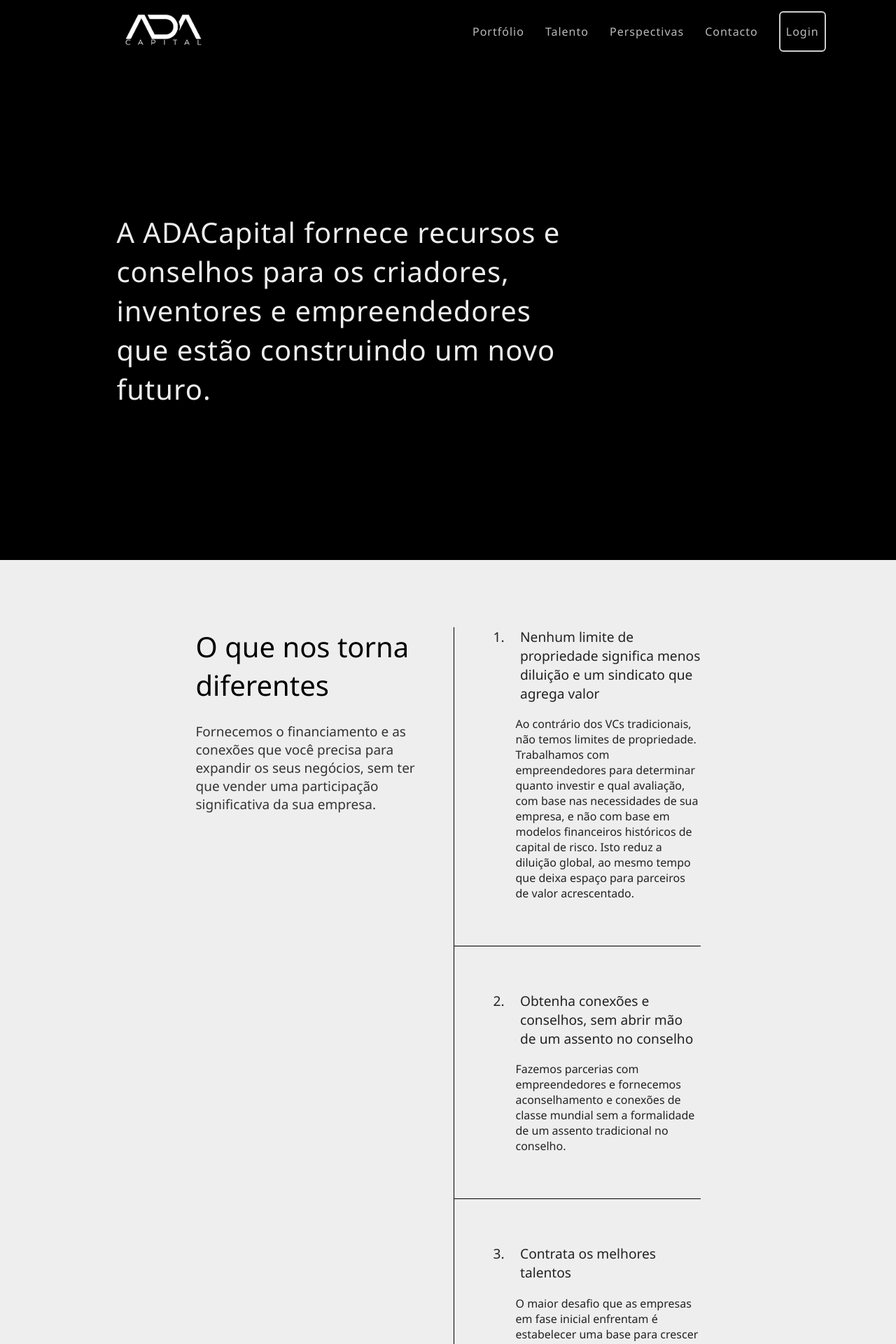
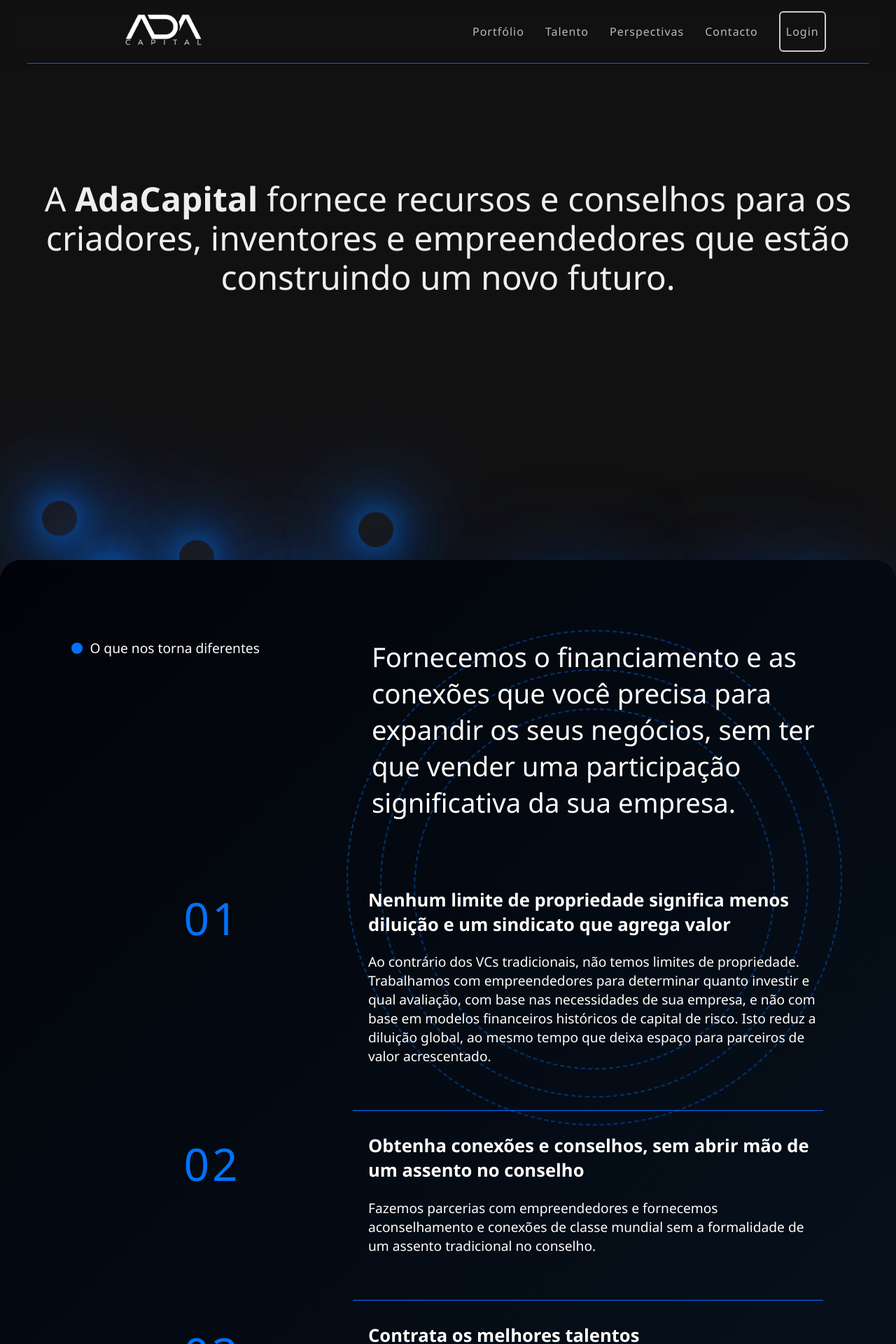
Before and after one commit to AdacapitalSergio/ADACapital, a React (Vite) app: page / in a window 1280 px wide. Shown: the top 1920 px of the page at 70% size. Built offline with nearby package versions, Linux system fonts and the light colour scheme.

Commit message:
Reestruturei o layout

```diff
--- a/package.json
+++ b/package.json
@@ -10,6 +10,7 @@
     "preview": "vite preview"
   },
   "dependencies": {
+    "framer-motion": "^12.6.2",
     "react": "^18.3.1",
     "react-dom": "^18.3.1",
     "react-router-dom": "^7.4.0"
--- /dev/null
+++ b/src/components/Animacao/Animacao.jsx
@@ -0,0 +1,20 @@
+import "./AnimacaoStyle.css"
+const Animacao = () => {
+    return (
+        <>
+            <div className="section wrapper">
+                <span></span>
+                <span></span>
+                <span></span>
+                <span></span>
+                <span></span>
+                <span></span>
+                <span></span>
+                <span></span>
+                <span></span>
+                <span></span>
+            </div>
+        </>
+    )
+}
+export default Animacao;
--- /dev/null
+++ b/src/components/Animacao/AnimacaoStyle.css
@@ -0,0 +1,91 @@
+body {
+    background: #111;
+    height: 100vh;
+}
+
+.wrapper span {
+    position: fixed;
+    bottom: -180px;
+    height: 50px;
+    width: 50px;
+    z-index: -1;
+    background-color: #18191f;
+    box-shadow: 0 0 50px #0072ff,
+                0 0 100px #0072ff,
+                0 0 150px #0072ff,
+                0 0 200px #0072ff;
+    animation: animate 20s linear infinite;
+    border-radius: 50%;
+}
+
+.wrapper span:nth-child(1) {
+    left: 60px;
+    animation-delay: 0.6s;
+}
+
+.wrapper span:nth-child(2) {
+    left: 10%;
+    animation-delay: 3s;
+    width: 60px;
+    height: 60px;
+}
+
+.wrapper span:nth-child(3) {
+    left: 20%;
+    animation-delay: 2s;
+}
+
+.wrapper span:nth-child(4) {
+    left: 30%;
+    animation-delay: 5s;
+    width: 80px;
+    height: 80px;
+}
+
+.wrapper span:nth-child(5) {
+    left: 40%;
+    animation-delay: 1s;
+}
+
+.wrapper span:nth-child(6) {
+    left: 50%;
+    animation-delay: 7s;
+}
+
+.wrapper span:nth-child(7) {
+    left: 60%;
+    animation-delay: 6s;
+    width: 100px;
+    height: 100px;
+}
+
+.wrapper span:nth-child(8) {
+    left: 70%;
+    animation-delay: 8s;
+}
+
+.wrapper span:nth-child(9) {
+    left: 80%;
+    animation-delay: 6s;
+    width: 90px;
+    height: 90px;
+}
+
+.wrapper span:nth-child(10) {
+    left: 90%;
+    animation-delay: 4s;
+}
+
+@keyframes animate {
+    0% {
+        transform: translateY(0);
+        opacity: 1;
+    }
+    80% {
+        opacity: .7;
+    }
+    100% {
+        transform: translateY(-800px) rotate(360deg);
+        opacity: 0;
+    }
+}
--- a/src/components/Footer/FooterStyle.css
+++ b/src/components/Footer/FooterStyle.css
@@ -7,7 +7,7 @@
 .footer {
     width: 100%;
     min-height: 100px;
-    background-color: #000;
+    background-color: #020308;
 }
 
 .pFooter {
--- a/src/components/Header/Header.jsx
+++ b/src/components/Header/Header.jsx
@@ -1,42 +1,57 @@
-import React from "react";
+import React, { useEffect, useState } from "react";
 import logoAdaBranco from "../../imagens/logoAdaBranco.png";
 import { Link } from "react-router-dom";
-import './HeaderStyle.css';
+import "./HeaderStyle.css";
 
-export default function  Header() {
+export default function Header() {
+  const [navBackground, setNavBackground] = useState("transparent");
+
+  const getLuminance = (rgb) => {
+    const match = rgb.match(/\d+/g);
+    if (!match) return 0;
+
+    const [r, g, b] = match.map(Number);
+    return (0.299 * r + 0.587 * g + 0.114 * b) / 255;
+  };
+
+  useEffect(() => {
+    const handleScroll = () => {
+      const sections = document.querySelectorAll(".section");
+      let newBackground = "transparent";
+
+      sections.forEach((section) => {
+        const rect = section.getBoundingClientRect();
+        if (rect.top <= 90 && rect.bottom >= 90) {
+          const bgColor = window.getComputedStyle(section).backgroundColor;
+          const luminance = getLuminance(bgColor);
+
+          newBackground = luminance > 0.6 ? "rgba(0, 0, 0, 0.7)" : "transparent";
+        }
+      });
+
+      setNavBackground(newBackground);
+    };
+
+    window.addEventListener("scroll", handleScroll);
+    return () => window.removeEventListener("scroll", handleScroll);
+  }, []);
+
   return (
-        <nav className="navBar">
+    <>
+      <nav className="navBar" style={{ backgroundColor: navBackground }}>
         <Link to="/#">
           <img src={logoAdaBranco} alt="Logotipo da AdaCapital" className="logotipo" />
         </Link>
 
         <ul className="navList">
-                <li>
-                    <Link to="/#" className="navLi">
-                        Portfólio
-                    </Link>
-                </li>
-                <li>
-                    <Link to="/#" className="navLi">
-                        Talento
-                    </Link>
-                </li>
-                <li>
-                    <Link to="/#" className="navLi">
-                        Perspectivas
-                    </Link>
-                </li>
-                <li>
-                    <Link to="/#" className="navLi">
-                        Contacto
-                    </Link>
-                </li>
-                <li>
-                    <Link to="/#" className="navLi loginBorder">
-                        Login
-                    </Link>
-                </li>
+          <li><Link to="/#" className="navLi">Portfólio</Link></li>
+          <li><Link to="/#" className="navLi">Talento</Link></li>
+          <li><Link to="/#" className="navLi">Perspectivas</Link></li>
+          <li><Link to="/#" className="navLi">Contacto</Link></li>
+          <li><Link to="/#" className="navLi loginBorder">Login</Link></li>
         </ul>
       </nav>
-    )
+      <div className="borde_bottom"></div>
+    </>
+  );
 }
--- a/src/components/Header/HeaderStyle.css
+++ b/src/components/Header/HeaderStyle.css
@@ -8,11 +8,16 @@
     width: 100%;
     height: 90px;
     position: fixed;
-    background-color: #000;
     display: flex;
     align-items: center;
     z-index: 100;
     box-shadow: 0 0 8px rgba(0, 0, 0, 0.3);
+    backdrop-filter: blur(10px);
+    position: fixed;
+    top: 0;
+    left: 50%;
+    transform: translateX(-50%);
+    transition: background-color 0.6s ease-in-out;
 }
 
 .logotipo {
@@ -37,7 +42,9 @@
 }
 
 .navLi:hover {
-    color: #a82020;
+    color: #0072ff;
+    border-bottom: #0072ff solid 2px;
+    padding-bottom: 1rem;
 }
 
 .loginBorder {
@@ -45,3 +52,17 @@
     border-radius: 6px;
     padding: 1rem 0.5em;
 }
+
+.loginBorder:hover {
+    border: #0072ff solid 2px;
+}
+
+.borde_bottom {
+    width: 94%;
+    height: 0.5px;
+    background-color: #0072ff;
+    top: 90px;
+    position: fixed;
+    margin-left: 50%;
+    transform: translateX(-50%);
+}
--- a/src/components/InitHome/InitHome.jsx
+++ b/src/components/InitHome/InitHome.jsx
@@ -1,14 +1,15 @@
 import React from "react";
 import "./InitHomeStyle.css";
+import Animacao from "../Animacao/Animacao";
 
 export default function InitHome() {
     return (
-        <main className="mainInitHome">
-
+        <main className="section mainInitHome">
+            <Animacao />
             <aside className="asideInitHome">
 
                 <h1 className="h1InitHome">
-                    A ADACapital fornece recursos e conselhos para os criadores,
+                    A <strong><b>AdaCapital</b></strong> fornece recursos e conselhos para os criadores,
                     inventores e empreendedores que estão construindo um novo futuro.
                 </h1>
 
--- a/src/components/InitHome/InitHomeStyle.css
+++ b/src/components/InitHome/InitHomeStyle.css
@@ -7,19 +7,20 @@
 .mainInitHome {
     width: 100%;
     height: 100vh;
-    background-color: #000;
+    background-color: transparent;
 }
 
 .asideInitHome {
-    width: 51%;
-    margin-left: 13%;
+    width: 100%;
+    margin-left: 0;
 }
 
 .h1InitHome {
     color: #eee;
-    padding-top: 19rem;
-    font-size: 2.5rem;
-    font-weight: lighter;
+    padding-top: 16rem;
+    font-size: 3rem;
+    font-weight: 100;
     line-height: 3.5rem;
-    letter-spacing: 1px;
+    letter-spacing: 0;
+    text-align: center;
 }
--- a/src/components/SecondHome/SecondHome.jsx
+++ b/src/components/SecondHome/SecondHome.jsx
@@ -3,26 +3,28 @@ import './SecondHomeStyle.css'
 
 export default function SecondHome() {
     return (
-        <main className="mainSecondHome">
-            <aside className="asideLeftSecondHome">
+        <main className="section mainSecondHome">
+            <article className="articleSecondHome">
+                <div className="divtitle">
+                    <p className="spanCircle"></p>
                     <h1 className="asideLeftSecondHomeH1">O que nos torna diferentes</h1>
+                </div>
                 <p className="asideLeftSecondHomeP">
                     Fornecemos o financiamento e as conexões que você precisa para
                      expandir os seus negócios, sem ter que vender uma participação
                      significativa da sua empresa.
                 </p>
-            </aside>
+            </article>
 
-            <aside className="asideRightSecondHome">
-                <article className="articleSecondMain">
-                    <div className="divSecondMain">
-                        <span className="spanSecondMain">1.</span>
+            <article className="articleSecondHome">
+
+                <span className="spanSecondMain">01</span>
+
+                <div className="divArticleContent">
                     <h2 className="articleSecondMainH2">
                         Nenhum limite de propriedade significa menos
                         diluição e um sindicato que agrega valor
                     </h2>
-                    </div>
-
                     <p className="articleSecondMainP">
                         Ao contrário dos VCs tradicionais, não temos limites de propriedade.
                             Trabalhamos com empreendedores para determinar quanto investir e
@@ -31,54 +33,62 @@ export default function SecondHome() {
                             Isto reduz a diluição global, ao mesmo tempo que deixa espaço para
                             parceiros de valor acrescentado.
                     </p>
+                </div>
             </article>
 
-                <article className="articleSecondMain">
-                    <div className="divSecondMain marginTop">
-                        <span className="spanSecondMain">2.</span>
+            <article className="articleSecondHome">
+
+                <span className="spanSecondMain">02</span>
+
+                <div className="divArticleContent">
                     <h2 className="articleSecondMainH2">
                         Obtenha conexões e conselhos, sem abrir mão de
                         um assento no conselho
                     </h2>
-                    </div>
-
                     <p className="articleSecondMainP">
                         Fazemos parcerias com empreendedores e fornecemos aconselhamento e conexões
                         de classe mundial sem a formalidade de um assento tradicional no conselho.
                     </p>
+                </div>
             </article>
 
-                <article className="articleSecondMain">
-                    <div className="divSecondMain marginTop">
-                        <span className="spanSecondMain">3.</span>
+            <article className="articleSecondHome">
+
+                <span className="spanSecondMain">03</span>
+
+                <div className="divArticleContent">
                     <h2 className="articleSecondMainH2">
                         Contrata os melhores talentos
                     </h2>
-                    </div>
-
                     <p className="articleSecondMainP">
                         O maior desafio que as empresas em fase inicial enfrentam é estabelecer uma
                         base para crescer que se baseie no ADN único da empresa. Nossos Talent
                         Partners em tempo integral construíram os sistemas no Google e em outras
                         startups, e podem fazer isso por você.
                     </p>
+                </div>
             </article>
 
-                <article className="articleSecondMain noneBorderBotton">
-                    <div className="divSecondMain marginTop">
-                        <span className="spanSecondMain">4.</span>
+            <article className="articleSecondHome">
+
+                <span className="spanSecondMain">04</span>
+
+                <div className="divArticleContent noneBorderBotton">
                     <h2 className="articleSecondMainH2">
                         Chegue a uma próxima rodada competitivo
                     </h2>
-                    </div>
-
                     <p className="articleSecondMainP">
                         Com a ADACapital liderando sua rodada, você pode levantar a quantia necessária
                         para executar um plano e levantar a próxima rodada em condições muito favoráveis.
                     </p>
+                </div>
             </article>
 
-            </aside>
+            <article className="circleContainer">
+                <div className="divCircle1"></div>
+                <div className="divCircle2"></div>
+                <div className="divCircle3"></div>
+            </article>
 
         </main>
     )
--- a/src/components/SecondHome/SecondHomeStyle.css
+++ b/src/components/SecondHome/SecondHomeStyle.css
@@ -7,68 +7,134 @@
 .mainSecondHome {
     width: 100%;
     padding: 6rem 0;
-    display: flex;
     justify-content: center;
     gap: 3rem;
-    background-color: #eee;
+    border-top-left-radius: 30px;
+    border-top-right-radius: 30px;
+    background: linear-gradient(135deg, #020308, #071320);
+    overflow: hidden;
+    position: relative;
 }
 
-.asideLeftSecondHome {
-    width: 20rem;
+.articleSecondHome {
+    width: 100%;
+    display: flex;
+    z-index: 100;
+    gap: 10rem;
+    margin: 1em 0 2rem 8%;
+}
+
+.divtitle {
+    display: flex;
+    gap: 10px;
+    align-items: start;
+    justify-content: center;
+}
+
+.spanCircle {
+    width: 16px;
+    height: 16px;
+    border-radius: 50%;
+    background-color: #0072ff;
+    margin-top: 0.4rem;
 }
 
 .asideLeftSecondHomeH1 {
-    font-size: 2.5rem;
-    font-weight: 100;
-    color: #000;
-    letter-spacing: normal;
+    font-size: 1.2rem;
+    font-weight: 200;
+    color: #fff;
     margin-bottom: 1.6rem;
+    z-index: 90;
 }
 
 .asideLeftSecondHomeP {
-    font-size: 19px;
-    color: #333;
-}
-
-.asideRightSecondHome {
-    border-left: #000 1px solid;
-}
-
-.articleSecondMain {
-    border-bottom: #000 1px solid;
-    width: 22rem;
-}
-
-.divSecondMain {
-    display: flex;
+    font-size: 2.4rem;
+    font-weight: 200;
+    color: #fff;
+    z-index: 90;
+    width: 42rem;
+    margin-bottom: 4rem;
 }
 
 .spanSecondMain {
-    margin-left: 3.5rem;
-    color: #222;
-    font-size: 1.2rem;
-    font-weight: 300;
+    margin-left: 10rem;
+    color: #0072ff;
+    font-size: 4rem;
+    font-weight: 100;
+    letter-spacing: 4px;
+    justify-content: start;
 }
+
+.divArticleContent {
+    z-index: 90;
+    width: 42rem;
+    border-bottom: #0072ff 1px solid;
+}
+
 .articleSecondMainH2 {
     margin-left: 1.4rem;
-    color: #222;
-    font-size: 1.2rem;
-    font-weight: 300;
-    margin-bottom: 1.2rem;
+    color: #fff;
+    font-size: 1.6rem;
+    font-weight: bold;
+    margin-bottom: 1.4rem;
 }
 
 .articleSecondMainP {
-    margin-left: 5.5rem;
-    color: #222;
-    font-size: 16px;
+    margin-left: 1.4rem;
+    color: #fff;
+    font-size: 1.2rem;
     font-weight: 300;
     margin-bottom: 4rem;
-}
-
-.marginTop {
-    margin-top: 4rem;
 }
 
 .noneBorderBotton {
     border-bottom: none;
 }
+
+@keyframes rotateCircle {
+    0% {
+        transform: rotate(0deg);
+    }
+    100% {
+        transform: rotate(360deg);
+    }
+}
+
+.circleContainer {
+    position: absolute;
+    right: 1%;
+    top: 27%;
+    transform: translate(50%, -50%);
+    display: flex;
+    align-items: center;
+    justify-content: center;
+}
+
+.divCircle1,
+.divCircle2,
+.divCircle3 {
+    position: absolute;
+    border: #013575 dashed 2px;
+    border-radius: 50%;
+    animation: rotateCircle 200s linear infinite;
+}
+
+.divCircle1 {
+    width: 44rem;
+    height: 44rem;
+    right: 4rem;
+}
+
+.divCircle2 {
+    width: 38rem;
+    height: 38rem;
+    margin-top: 1rem;
+    right: 7rem;
+}
+
+.divCircle3 {
+    width: 32rem;
+    height: 32rem;
+    margin-top: 2rem;
+    right: 10rem;
+}
--- a/src/pages/Home/Home.jsx
+++ b/src/pages/Home/Home.jsx
@@ -3,6 +3,7 @@ import Header from "../../components/Header/Header";
 import InitHome from "../../components/InitHome/InitHome";
 import Footer from "../../components/Footer/Footer";
 import SecondHome from "../../components/SecondHome/SecondHome";
+import Animacao from "../../components/Animacao/Animacao";
 
 export default function Home() {
     return (
```
Also changed, not shown: 1 other file (tests, documents, lock files or other folders). Lines whose indentation alone changed are shown as unchanged.
